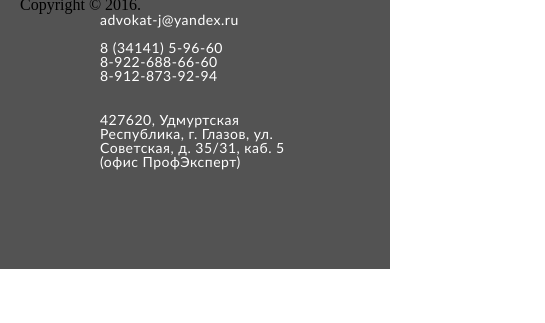
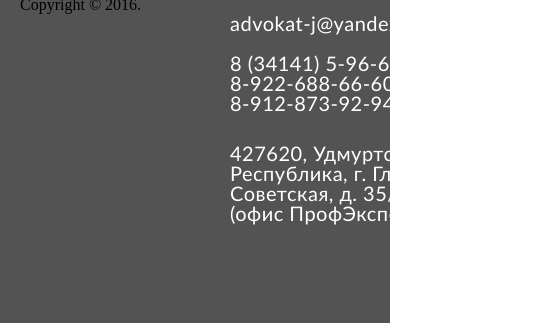
Before and after one commit to sergiomic/sergiomic.github.io, a plain HTML site: page index.html in a window 390 px wide. Shown: the part 8045-8368 px from the top of the page, 545 px wide, since content can reach past the window. Before the commit the page ends 8314 px from the top, so only its background shows below. Drawn offline with Linux system fonts and the light colour scheme.

Commit message:
Update main_responsive.css

```diff
--- a/css/main_responsive.css
+++ b/css/main_responsive.css
@@ -677,13 +677,13 @@ footer .contact{
 	display: inline-block;
 	color: #fff;
 	font-family: "lato_regular", Helvetica, Arial, sans-serif;
-	font-size: 14px;
+	font-size: 20px;
 	letter-spacing: 0.5px;
 }
 
 footer .contact{
-	width: 215px;
-	margin-left: 80px;
+	width: 315px;
+	margin-left: 60%;
 	vertical-align: top;
 }
 
```
